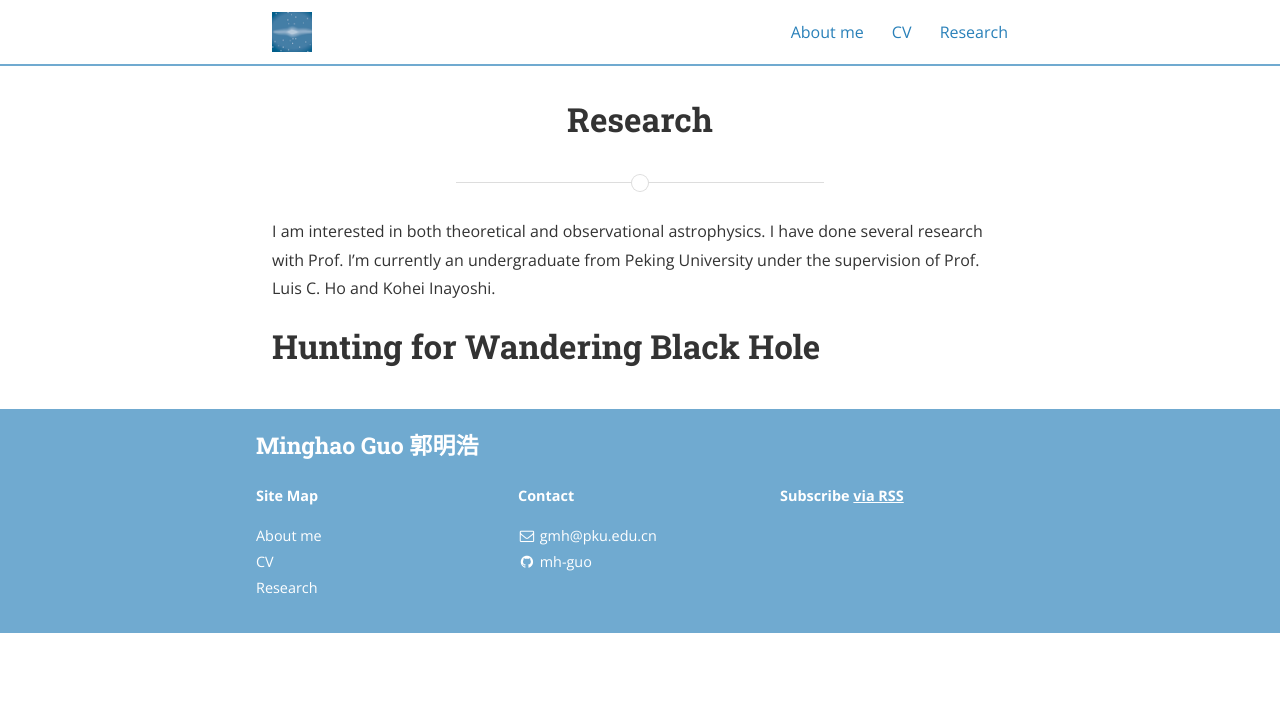
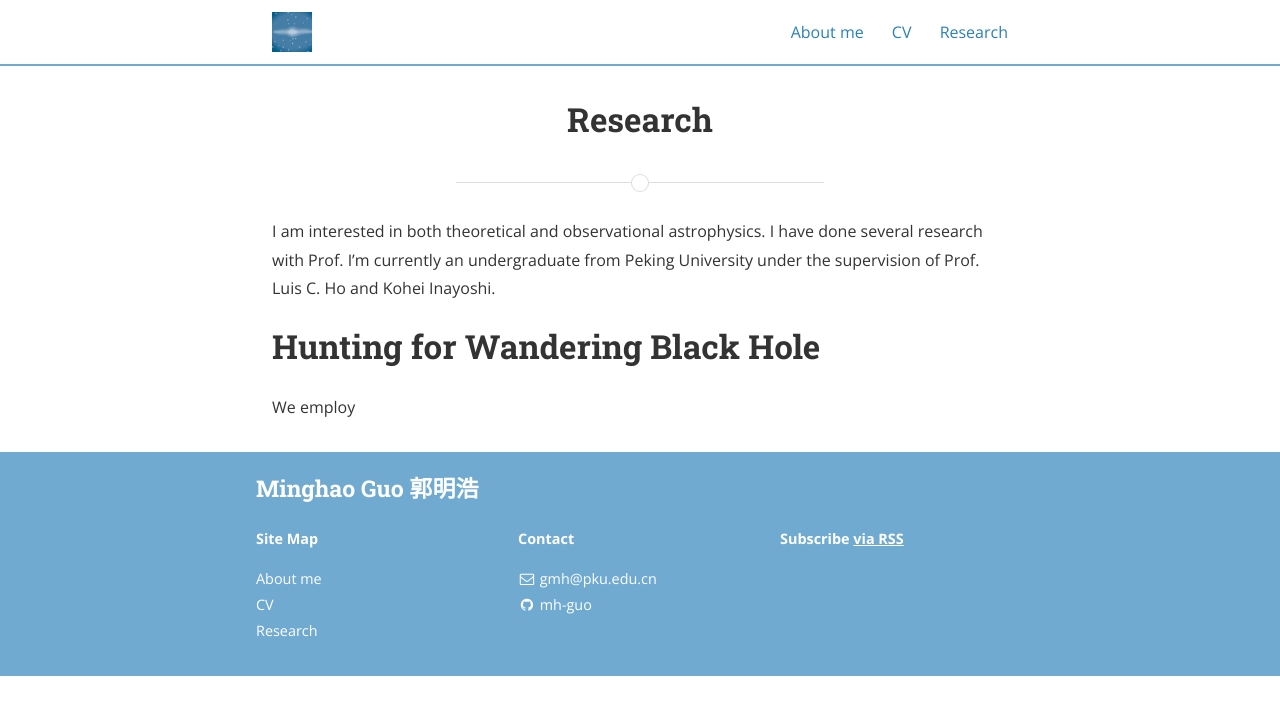
Before and after one commit to mh-guo/mh-guo-slate.github.io, a Jekyll site: the page built from research.md, in a window 1280 px wide. Shown: the top 715 px of the page. Built offline with Jekyll 4.4.1, drawn with Linux system fonts in a browser that asks for light colours; nearby versions of some CDN libraries.

Commit message:
Update research.md

```diff
--- a/research.md
+++ b/research.md
@@ -8,4 +8,6 @@ main_nav: true
 I am interested in both theoretical and observational astrophysics. I have done several research with Prof.
 I'm currently an undergraduate from Peking University under the supervision of Prof. Luis C. Ho and Kohei Inayoshi.
 
-<h1>Hunting for Wandering Black Hole</h1>
+<h1> Hunting for Wandering Black Hole </h1>
+
+We employ
```
